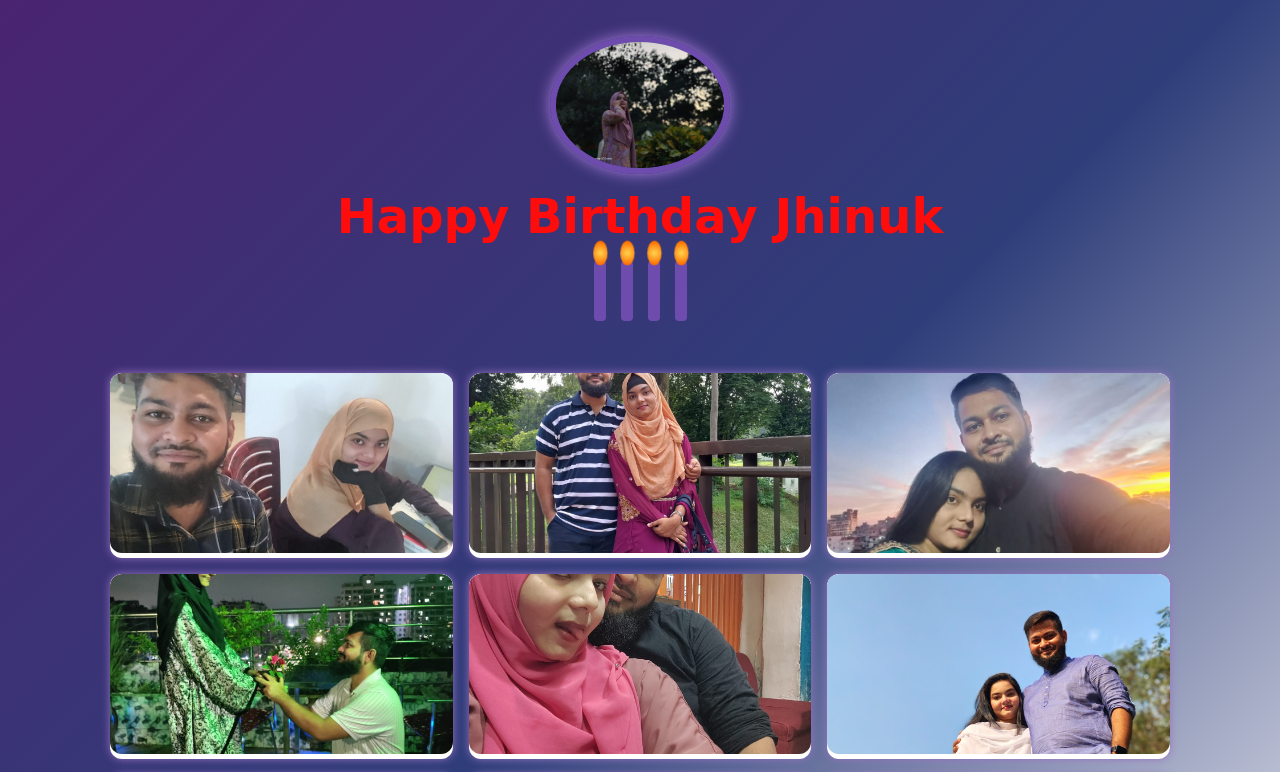
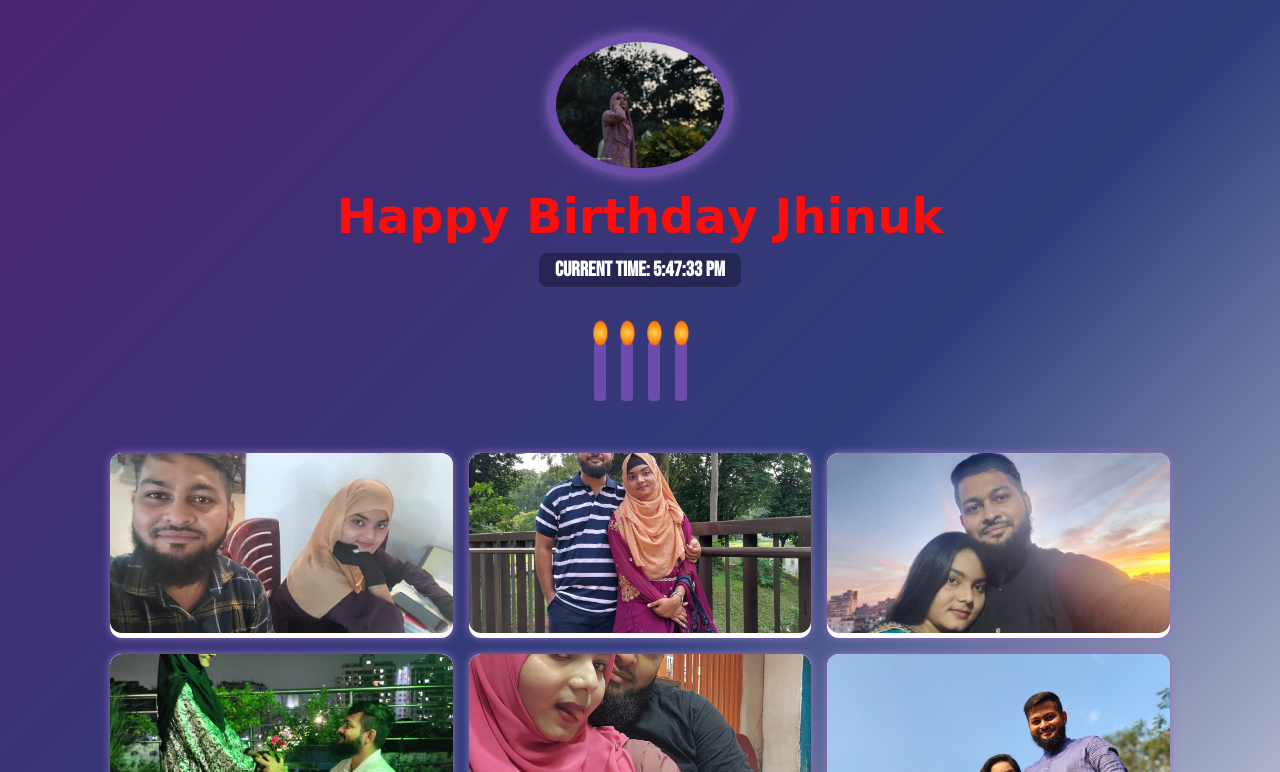
Before and after one commit to fbs10237/bday, a plain HTML site: page index.html in a window 1280 px wide. Both pictures are taken after a click on the button "Enter Website". Shown: the top 772 px of the page. Drawn offline with Linux system fonts and the light colour scheme; a web font is replaced by a local one.

Commit message:
Update index.html

```diff
--- a/index.html
+++ b/index.html
@@ -72,7 +72,7 @@
       font-weight: 700;
       font-size: 3rem;
       color: black;
-      margin-bottom: 1rem;
+      margin-bottom: 0.5rem;
     }
     #happyBirthday span {
       display: inline-block;
@@ -80,9 +80,22 @@
       animation-fill-mode: forwards;
     }
     @keyframes waveColor {
-  0%, 100% { color: red; transform: translateY(0); }
-  50% { color: #ff6666; transform: translateY(-8px); }
-}
+      0%, 100% { color: red; transform: translateY(0); }
+      50% { color: #ff6666; transform: translateY(-8px); }
+    }
+
+    /* Clock Styling */
+    #currentTime {
+      font-size: 1.3rem;
+      color: white;
+      font-weight: bold;
+      margin-bottom: 1rem;
+      background: rgba(0, 0, 0, 0.3);
+      padding: 0.3rem 1rem;
+      border-radius: 8px;
+      display: inline-block;
+    }
+
     #candles {
       display: flex;
       justify-content: center;
@@ -208,6 +221,11 @@
   <div id="mainContent">
     <img id="mainPhoto" src="13.jpeg" alt="Main Photo" />
     <div id="happyBirthday"></div>
+    <div id="currentTime"></div>
+    <br>
+    <br>
+    <br>
+    <div></div>
     <div id="candles">
       <div class="candle"><div class="flame"></div></div>
       <div class="candle"><div class="flame"></div></div>
@@ -285,6 +303,15 @@
         console.warn("Autoplay failed.");
       });
     });
+
+    // Clock
+    function updateClock() {
+      const now = new Date();
+      const timeStr = now.toLocaleTimeString();
+      document.getElementById("currentTime").textContent = `Current Time: ${timeStr}`;
+    }
+    updateClock();
+    setInterval(updateClock, 1000);
   </script>
 </body>
 </html>
```
